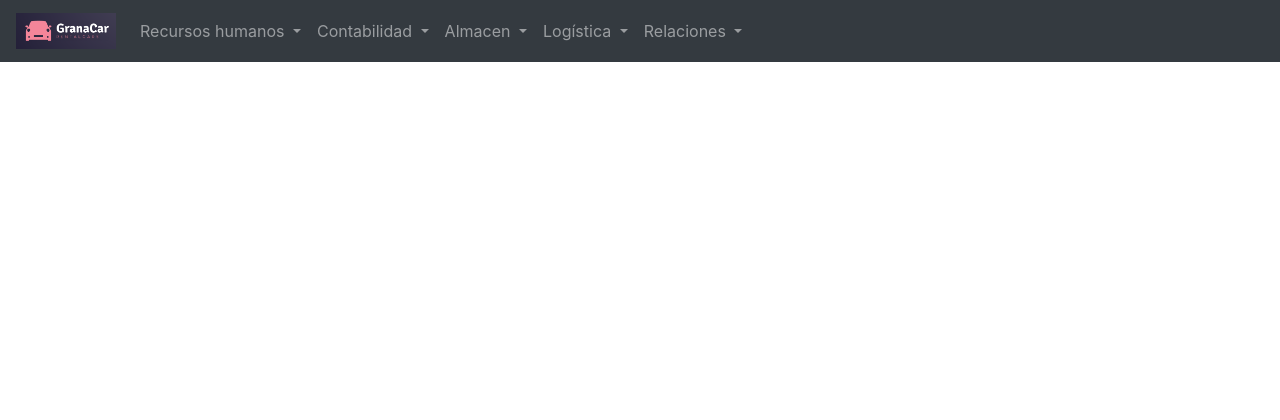
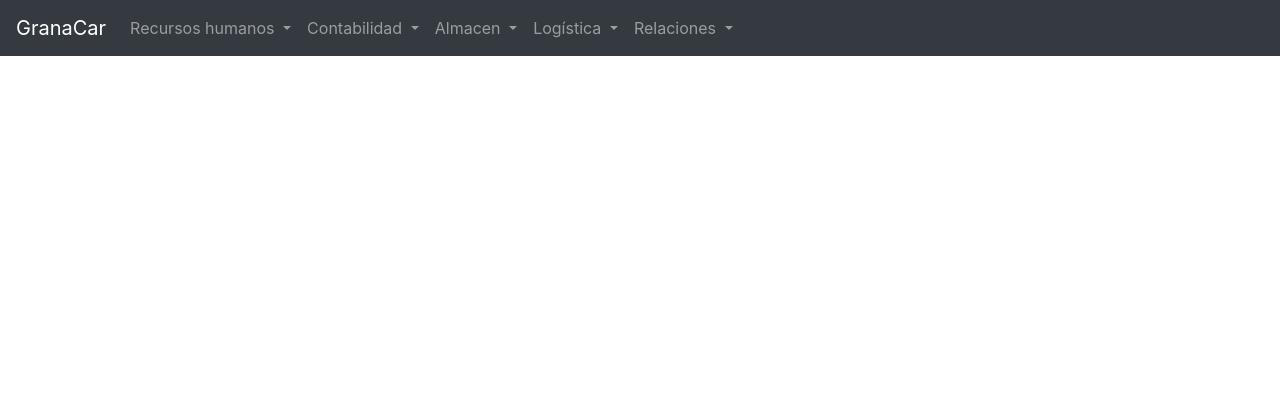
Before and after one commit to maxisuarez/Proyecto_DDSI, a Django app: page / in a window 1280 px wide. Shown: the top 420 px of the page. Run offline with Django 3.2, Linux system fonts and the light colour scheme; some libraries are stand-ins or nearby versions.

Commit message:
Update base.html

```diff
--- a/granacar/rentsite/templates/base.html
+++ b/granacar/rentsite/templates/base.html
@@ -19,7 +19,7 @@
     <div id="header">
         <!-- Fixed navbar -->
         <nav class="navbar navbar-expand-md navbar-dark fixed-top bg-dark">
-            <a class="navbar-brand" href="#"> <img src="../static/logo.png" alt="GranaCar" width="100" /></a>
+            <a class="navbar-brand" href="#"> GranaCar </a>
             <button class="navbar-toggler" type="button" data-toggle="collapse" data-target="#navbarCollapse" aria-controls="navbarCollapse" aria-expanded="false" aria-label="Toggle navigation">
 		          <span class="navbar-toggler-icon"></span>
 		        </button>
```
